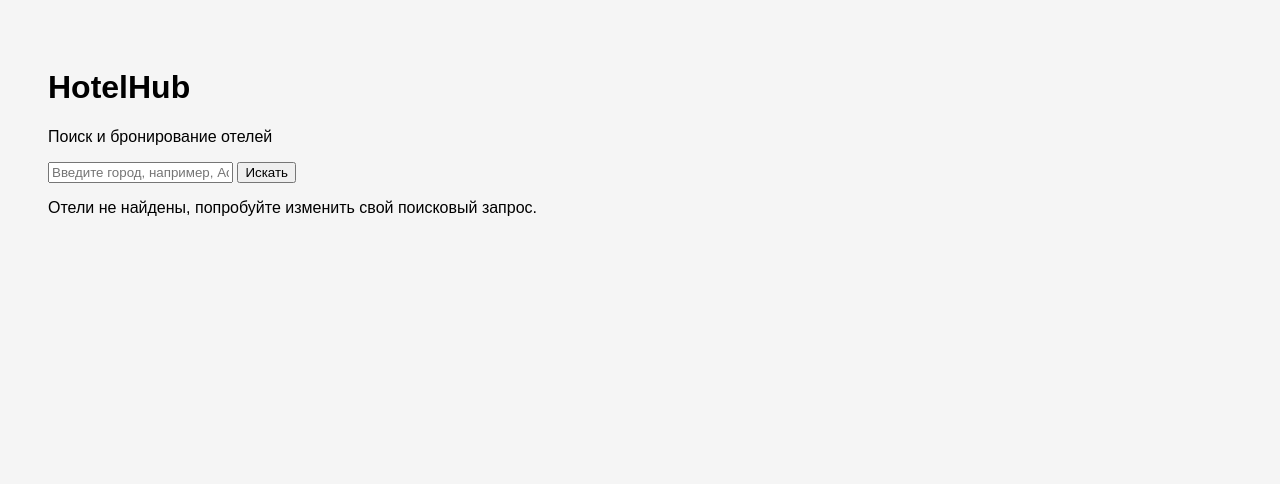
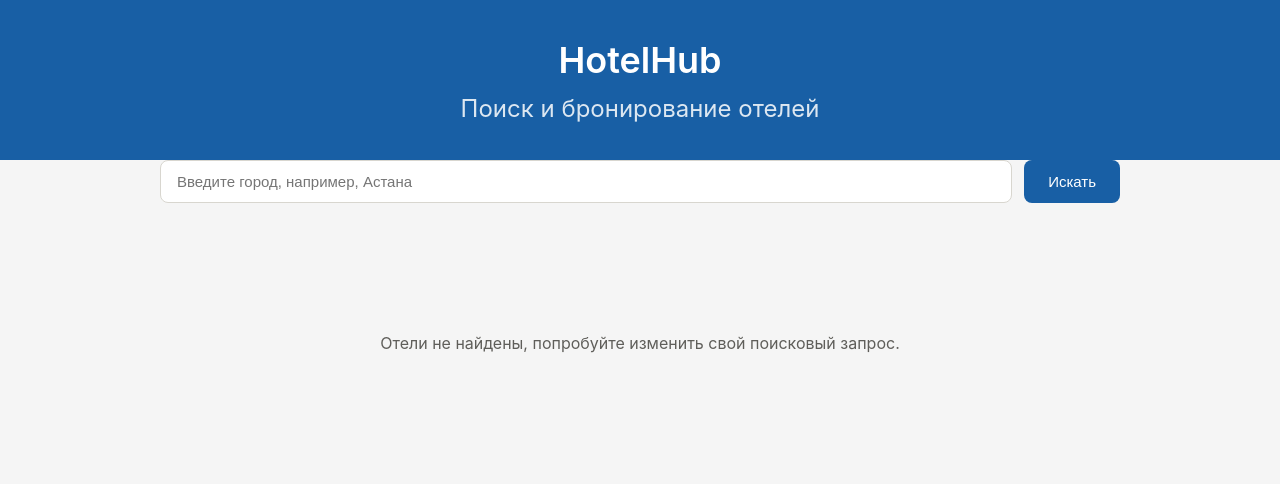
Before and after one commit to Scorp355/HotelHub, a Django app: page / in a window 1280 px wide. Shown: the top 484 px of the page. Run offline with Django 5.2, Linux system fonts and the light colour scheme; data that the repository does not hold is empty.

Commit message:
Внесли исправления в файлах

```diff
--- a/hotels/apps.py
+++ b/hotels/apps.py
@@ -1,5 +1,7 @@
 from django.apps import AppConfig
 
 
+# Конфигурация приложения "hotels"
 class HotelsConfig(AppConfig):
+    default_auto_field = 'django.db.models.BigAutoField'
     name = 'hotels'
--- a/hotels/static/hotels/css/style.css
+++ b/hotels/static/hotels/css/style.css
@@ -1,12 +1,141 @@
-body {
-    font-family: Arial;
-    background: #f5f5f5;
-    padding: 40px;
+* {
+    margin: 0;
+    padding: 0;
+    box-sizing: border-box;
 }
 
-hotel-card {
-    background: white;
+
+body {
+    font-family: -apple-system, 'Seqoe UI', Roboto, Arial, sans-serif;
+    background: #f5f5f5;
+    color: #1a1a1a;
+    line-height: 1.6;
+}
+
+
+.header {
+    background: #185fa5;
+    color: #fff;
+    padding: 32px 24px;
+    text-align: center;
+}
+
+
+.header h1 {
+    font-size: 36px;
+    font-weight: 600;
+}
+
+
+.header p {
+    opacity: 0.85;
+    font-size: 24px;
+}
+
+
+.container {
+    max-width: 960px;
+    margin: 0 auto;
+    padding-bottom: 32px;
+}
+
+
+.search-form {
+    display: flex;
+    gap: 12px;
+    margin-bottom: 32px;
+}
+
+.search-input {
+    flex: 1;
+    padding: 12px 16px;
+    border: 1px solid #d8d6cf;
+    border-radius: 8px;
+    font-size: 15px;
+}
+
+
+.search-input:focus {
+    outline: none;
+    border-color: #185fa5;
+}
+
+
+.search-btn {
+    padding: 12px 24px;
+    background: #185fa5;
+    color: #fff;
+    border: none;
+    border-radius: 8px;
+    font-size: 15px;
+    cursor: pointer;
+}
+
+
+.search-btn:hover {
+    background: #0C447C;
+}
+
+
+.hotel-grid {
+    display: grid;
+    grid-template-columns: repeat(auto-fit, minmax(280px, 1fr));
+    gap: 20px;
+}
+
+
+.hotel-card {
+    background: #fff;
+    border: 1px solid #e5e3dc;
+    border-radius: 12px;
     padding: 20px;
-    margin-bottom: 20px;
-    border-radius: 10px;
 }
+
+.hotel-name {
+    font-size: 18px;
+    font-weight: 600;
+    margin-bottom: 4px;
+}
+
+
+.hotel-city{
+    color: #5f5e5a;
+    font-size: 14px;
+    margin-bottom: 8px;
+}
+
+
+.hotel-desk{
+    color: #444441;
+    font-size: 14px;
+    margin-bottom: 12px;
+}
+
+
+.hotel-meta {
+    display: flex;
+    justify-content: space-between;
+    align-items: center;
+
+    border-top: 1px solid #f0eee8;
+    padding-top: 12px;
+}
+
+
+.hotel-price {
+    font-weight: 600;
+    color: #185fa5;
+}
+
+
+.hotel-rating {
+    color: #ba7517;
+    font-size: 14px;
+}
+
+
+.empty {
+    text-align: center;
+    color: #5f5e5a;
+    padding: 48px 0;
+}
--- a/hotels/urls.py
+++ b/hotels/urls.py
@@ -3,6 +3,5 @@ from . import views
 
 
 urlpatterns = [
-    # path('admin/', views.admin.site.urls),
     path('', views.hotel_list, name='hotel_list'),
 ]
--- a/hotels/views.py
+++ b/hotels/views.py
@@ -3,7 +3,7 @@ from . models import Hotel
 
 
 def hotel_list(request):
-    city = request.GET.get('city')
+    city = request.GET.get('city', '')
     hotels = Hotel.objects.all()
 
     # Фильтрация по городу
@@ -12,4 +12,5 @@ def hotel_list(request):
 
     return render(request, 'hotels/list.html', {
         'hotels': hotels,
-    })
+        'city': city
+        })
```
Also changed, not shown: hotels/models.py (+7 -1 lines).
